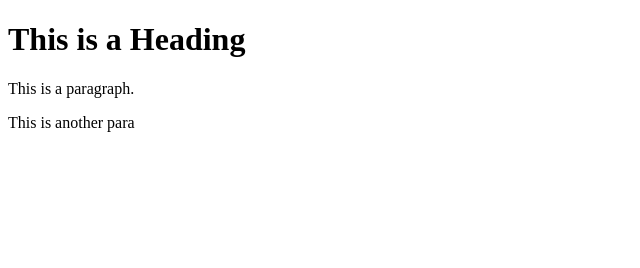
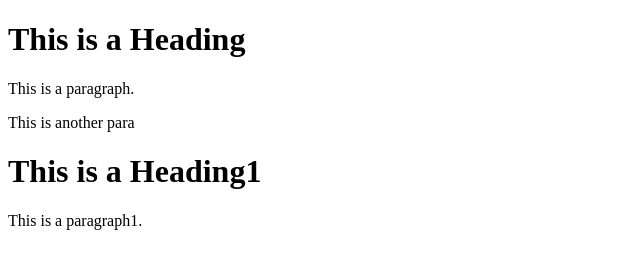
Before and after one commit to muhammadrashadmusthafa/learning_git1, a plain HTML site: page index.html in a window 1280 px wide. Shown: the whole page, without its empty margins (0-640 px from the left). Drawn offline with Linux system fonts and the light colour scheme.

Commit message:
added heading1 para1

```diff
--- a/index.html
+++ b/index.html
@@ -7,5 +7,7 @@
   <h1>This is a Heading</h1>
   <p>This is a paragraph.</p>
   <p>This is another para</p>
+  <h1>This is a Heading1</h1>
+  <p>This is a paragraph1.</p>
 </body>
 </html>
```
